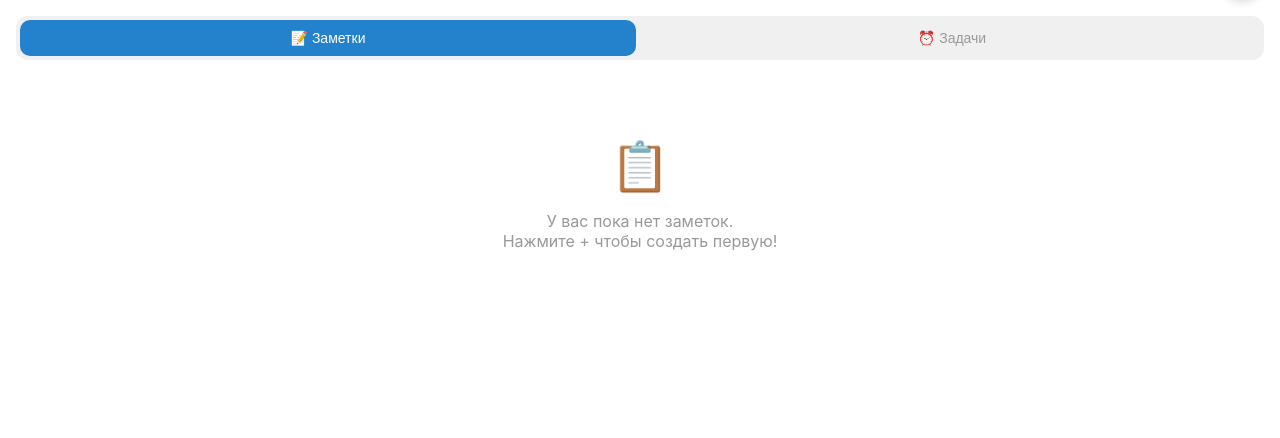
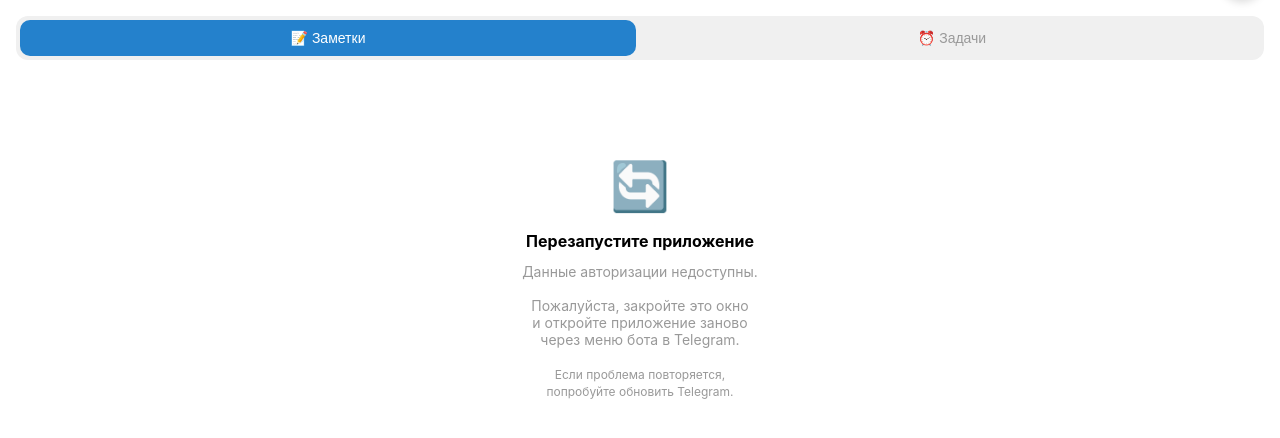
Before and after one commit to marchelxyz/zametkiAnton, a Flask app: page / in a window 1280 px wide. Shown: the part 60-498 px from the top of the page. Run offline with Flask 3, Linux system fonts and the light colour scheme; data that the repository does not hold is empty; some libraries are stand-ins or nearby versions.

Commit message:
feat: Improve Telegram auth and add debug endpoint
Enhance Telegram authentication by refining initData checks and adding a debug endpoint for auth diagnostics. Improve error logging and user feedback for non-Telegram environments.

Co-authored-by: masovroma <masovroma@gmail.com>

```diff
--- a/app.py
+++ b/app.py
@@ -93,8 +93,12 @@ def verify_telegram_data(init_data: str) -> dict:
             # В режиме отладки возвращаем тестовые данные
             print(f"[DEBUG] init_data пустая, используем тестовые данные (DEBUG режим)")
             return {"id": 123456789, "first_name": "Debug", "username": "debuguser"}
-        print(f"[ERR] Ошибка верификации: init_data пустая или некорректная. "
-              f"Убедитесь, что приложение открыто через Telegram Mini App.")
+        # Более информативное логирование
+        init_data_preview = init_data[:50] if init_data else "(пустая)"
+        print(f"Ошибка верификации: init_data пустая или некорректная")
+        print(f"  - init_data длина: {len(init_data) if init_data else 0}")
+        print(f"  - init_data превью: {init_data_preview}")
+        print(f"  - Убедитесь, что приложение открыто через Telegram Mini App")
         return None
 
     try:
@@ -255,6 +259,34 @@ def api_delete_note(note_id):
 def health():
     """Health check для Railway"""
     return jsonify({"status": "ok"})
+
+
+@app.route('/api/debug/auth', methods=['GET'])
+def debug_auth():
+    """Диагностика авторизации (только для отладки)"""
+    init_data = request.headers.get('X-Telegram-Init-Data', '')
+
+    debug_info = {
+        "init_data_present": bool(init_data),
+        "init_data_length": len(init_data) if init_data else 0,
+        "init_data_has_equals": '=' in init_data if init_data else False,
+        "bot_token_configured": bool(BOT_TOKEN),
+        "debug_mode": os.getenv("DEBUG", "false").lower() == "true"
+    }
+
+    # Не показываем содержимое init_data в продакшене
+    if os.getenv("DEBUG", "false").lower() == "true":
+        debug_info["init_data_preview"] = init_data[:100] if init_data else None
+
+    # Пробуем верифицировать
+    user = verify_telegram_data(init_data)
+    debug_info["verification_success"] = user is not None
+
+    if user:
+        debug_info["user_id"] = user.get('id')
+        debug_info["user_name"] = user.get('first_name')
+
+    return jsonify(debug_info)
 
 
 # ==================== API для задач ====================
--- a/templates/index.html
+++ b/templates/index.html
@@ -502,15 +502,27 @@
 
         // Проверяем, запущено ли приложение в Telegram
         function checkTelegramEnvironment() {
-            // Проверяем наличие initData или initDataUnsafe с данными пользователя
-            isInTelegram = !!(tg.initData && tg.initData.length > 0) ||
-                           !!(tg.initDataUnsafe && tg.initDataUnsafe.user);
+            // ВАЖНО: Проверяем ТОЛЬКО initData, т.к. именно она используется для авторизации
+            // initDataUnsafe может быть доступна даже когда initData пустая
+            const hasInitData = !!(tg.initData && tg.initData.length > 0);
 
             console.log('[TG] initData length:', tg.initData ? tg.initData.length : 0);
-            console.log('[TG] isInTelegram:', isInTelegram);
+            console.log('[TG] initDataUnsafe.user:', tg.initDataUnsafe ? JSON.stringify(tg.initDataUnsafe.user) : 'null');
             console.log('[TG] platform:', tg.platform);
+            console.log('[TG] version:', tg.version);
 
-            if (!isInTelegram) {
+            // Проверяем, есть ли у нас валидная initData для авторизации
+            if (hasInitData) {
+                isInTelegram = true;
+                console.log('[TG] initData доступна, авторизация возможна');
+            } else if (tg.initDataUnsafe && tg.initDataUnsafe.user) {
+                // initDataUnsafe есть, но initData пустая - это проблема
+                // Такое может быть при определённых условиях (старые версии, тестовый режим)
+                isInTelegram = false;
+                console.warn('[TG] ВНИМАНИЕ: initDataUnsafe доступна, но initData пустая!');
+                console.warn('[TG] Это может означать проблему с версией Telegram или WebApp SDK');
+            } else {
+                isInTelegram = false;
                 console.warn('[TG] Приложение открыто вне Telegram. initData недоступна.');
             }
 
@@ -520,7 +532,35 @@
         // Показать предупреждение, если приложение открыто вне Telegram
         function showNotInTelegramWarning() {
             const notesLoading = document.getElementById('notes-loading');
-            notesLoading.innerHTML = `
+
+            // Проверяем, есть ли initDataUnsafe (частичные данные)
+            const hasPartialData = !!(tg.initDataUnsafe && tg.initDataUnsafe.user);
+
+            let warningHtml;
+
+            if (hasPartialData) {
+                // initDataUnsafe есть, но initData пустая - особый случай
+                warningHtml = `
+                    <div style="text-align: center; padding: 40px 20px;">
+                        <div style="font-size: 48px; margin-bottom: 16px;">🔄</div>
+                        <div style="font-size: 16px; color: var(--tg-theme-text-color); margin-bottom: 12px;">
+                            <b>Перезапустите приложение</b>
+                        </div>
+                        <div style="font-size: 14px; color: var(--tg-theme-hint-color);">
+                            Данные авторизации недоступны.<br><br>
+                            Пожалуйста, закройте это окно<br>
+                            и откройте приложение заново<br>
+                            через меню бота в Telegram.<br><br>
+                            <span style="font-size: 12px;">
+                                Если проблема повторяется,<br>
+                                попробуйте обновить Telegram.
+                            </span>
+                        </div>
+                    </div>
+                `;
+            } else {
+                // Приложение открыто вне Telegram
+                warningHtml = `
                     <div style="text-align: center; padding: 40px 20px;">
                         <div style="font-size: 48px; margin-bottom: 16px;">⚠️</div>
                         <div style="font-size: 16px; color: var(--tg-theme-text-color); margin-bottom: 12px;">
@@ -534,18 +574,36 @@
                 `;
             }
 
+            notesLoading.innerHTML = warningHtml;
+        }
+
         // Получаем initData для авторизации
         function getInitData() {
+            // Пробуем получить initData напрямую от Telegram WebApp
             const initData = tg.initData || '';
+
             if (!initData) {
                 console.warn('[TG] getInitData: initData пустая');
+                console.warn('[TG] tg.platform:', tg.platform);
+                console.warn('[TG] tg.version:', tg.version);
+                console.warn('[TG] window.Telegram:', typeof window.Telegram);
+            } else {
+                console.log('[TG] getInitData: initData получена, длина:', initData.length);
             }
+
             return initData;
         }
 
         // API вызовы
         async function apiCall(method, endpoint, data = null) {
             const initData = getInitData();
+
+            // Предупреждение если initData пустая
+            if (!initData) {
+                console.error('[API] ВНИМАНИЕ: Делаем запрос без initData!');
+                console.error('[API] endpoint:', endpoint);
+                console.error('[API] Это приведёт к ошибке 401');
+            }
 
             const options = {
                 method: method,
@@ -559,6 +617,8 @@
                 options.body = JSON.stringify(data);
             }
 
+            console.log('[API]', method, endpoint, 'initData length:', initData.length);
+
             const response = await fetch(endpoint, options);
             const result = await response.json();
 
@@ -568,8 +628,14 @@
 
                 // Специальная обработка ошибки авторизации
                 if (response.status === 401) {
-                    errorMessage = 'Ошибка авторизации. Пожалуйста, перезапустите приложение через Telegram.';
-                    console.error('[API] Ошибка 401. initData length:', initData.length);
+                    errorMessage = 'Ошибка авторизации. Пожалуйста, закройте и заново откройте приложение через Telegram.';
+                    console.error('[API] Ошибка 401 (Unauthorized)');
+                    console.error('[API] initData length:', initData.length);
+                    console.error('[API] initData preview:', initData.substring(0, 50));
+                    console.error('[API] Возможные причины:');
+                    console.error('[API] 1. Приложение открыто вне Telegram');
+                    console.error('[API] 2. initData не передана в заголовке');
+                    console.error('[API] 3. initData устарела или некорректна');
                 }
 
                 throw new Error(errorMessage);
@@ -1035,25 +1101,38 @@
             }
         }
 
-        // Инициализация приложения
+        // Инициализация приложения с несколькими попытками
+        let initAttempts = 0;
+        const MAX_INIT_ATTEMPTS = 3;
+        const INIT_DELAY_MS = 200;
+
         function initApp() {
-            // Небольшая задержка для полной инициализации Telegram SDK
-            setTimeout(() => {
+            initAttempts++;
+            console.log(`[INIT] Попытка инициализации ${initAttempts}/${MAX_INIT_ATTEMPTS}`);
+
             const inTelegram = checkTelegramEnvironment();
 
-                if (!inTelegram) {
-                    // Показываем предупреждение, что приложение должно быть открыто в Telegram
-                    showNotInTelegramWarning();
+            if (inTelegram) {
+                console.log('[INIT] Успешная инициализация в Telegram');
+                // Загружаем заметки при старте
+                loadNotes();
                 return;
             }
 
-                // Загружаем заметки при старте
-                loadNotes();
-            }, 100);
+            // Если initData ещё нет, но есть попытки - пробуем ещё раз
+            if (initAttempts < MAX_INIT_ATTEMPTS) {
+                console.log(`[INIT] initData не доступна, повторная попытка через ${INIT_DELAY_MS}ms...`);
+                setTimeout(initApp, INIT_DELAY_MS);
+                return;
             }
 
-        // Запускаем инициализацию
-        initApp();
+            // Исчерпаны все попытки
+            console.error('[INIT] Не удалось получить initData после всех попыток');
+            showNotInTelegramWarning();
+        }
+
+        // Запускаем инициализацию с небольшой задержкой для загрузки Telegram SDK
+        setTimeout(initApp, 100);
     </script>
 </body>
 </html>
```
Lines whose indentation alone changed are shown as unchanged.
